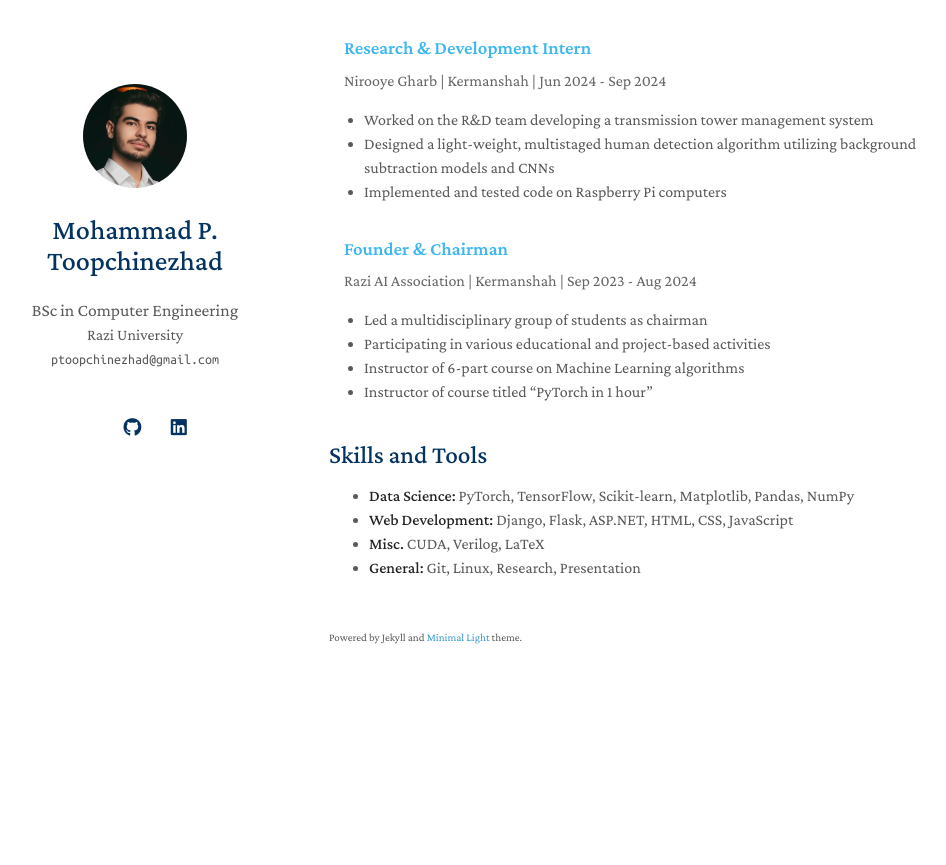
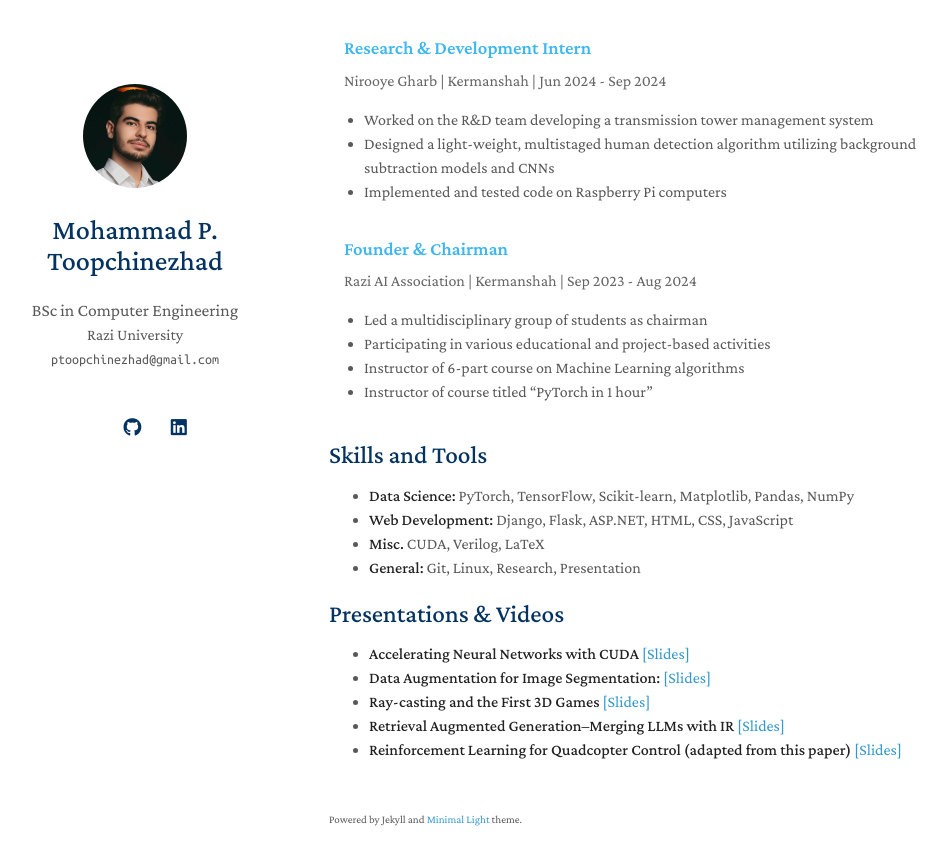
Before and after one commit to Procedurally-Generated-Human/Procedurally-Generated-Human.github.io, a Jekyll site: the page built from index.md, in a window 1280 px wide and 900 px high, scrolled down 926 px. Shown: the top 865 px of the window, without its empty margins (141-1087 px from the left). Built offline with Jekyll 4.4.1, drawn with Linux system fonts in a browser that asks for light colours; a style sheet for code colours, icons or effects is not loaded; our own code applies the rules of GitHub Pages for plain Markdown files; before the commit the page ends 1644 px from its top, so only the background shows below that.

Commit message:
Update index.md

```diff
--- a/index.md
+++ b/index.md
@@ -82,3 +82,13 @@ Seeking master's position for Fall 2025
 - **Web Development:** Django, Flask, ASP.NET, HTML, CSS, JavaScript
 - **Misc.** CUDA, Verilog, LaTeX
 - **General:** Git, Linux, Research, Presentation
+
+
+
+## Presentations & Videos
+
+- **Accelerating Neural Networks with CUDA** <a href="https://procedurally-generated-human.github.io/assets/files/slides/CuDNN-Presentation.pdf">[Slides]</a>
+- **Data Augmentation for Image Segmentation:** <a href="https://procedurally-generated-human.github.io/assets/files/slides/Segmentation-Presentation.pdf">[Slides]</a>
+- **Ray-casting and the First 3D Games** <a href="https://procedurally-generated-human.github.io/assets/files/slides/Raycasting-Presentation.pdf">[Slides]</a>
+- **Retrieval Augmented Generation--Merging LLMs with IR** <a href="https://procedurally-generated-human.github.io/assets/files/slides/RAG-Presentation.pdf">[Slides]</a>
+- **Reinforcement Learning for Quadcopter Control (adapted from this paper)** <a href="https://procedurally-generated-human.github.io/assets/files/slides/TinyRL-Presentation.pdf">[Slides]</a>
```
